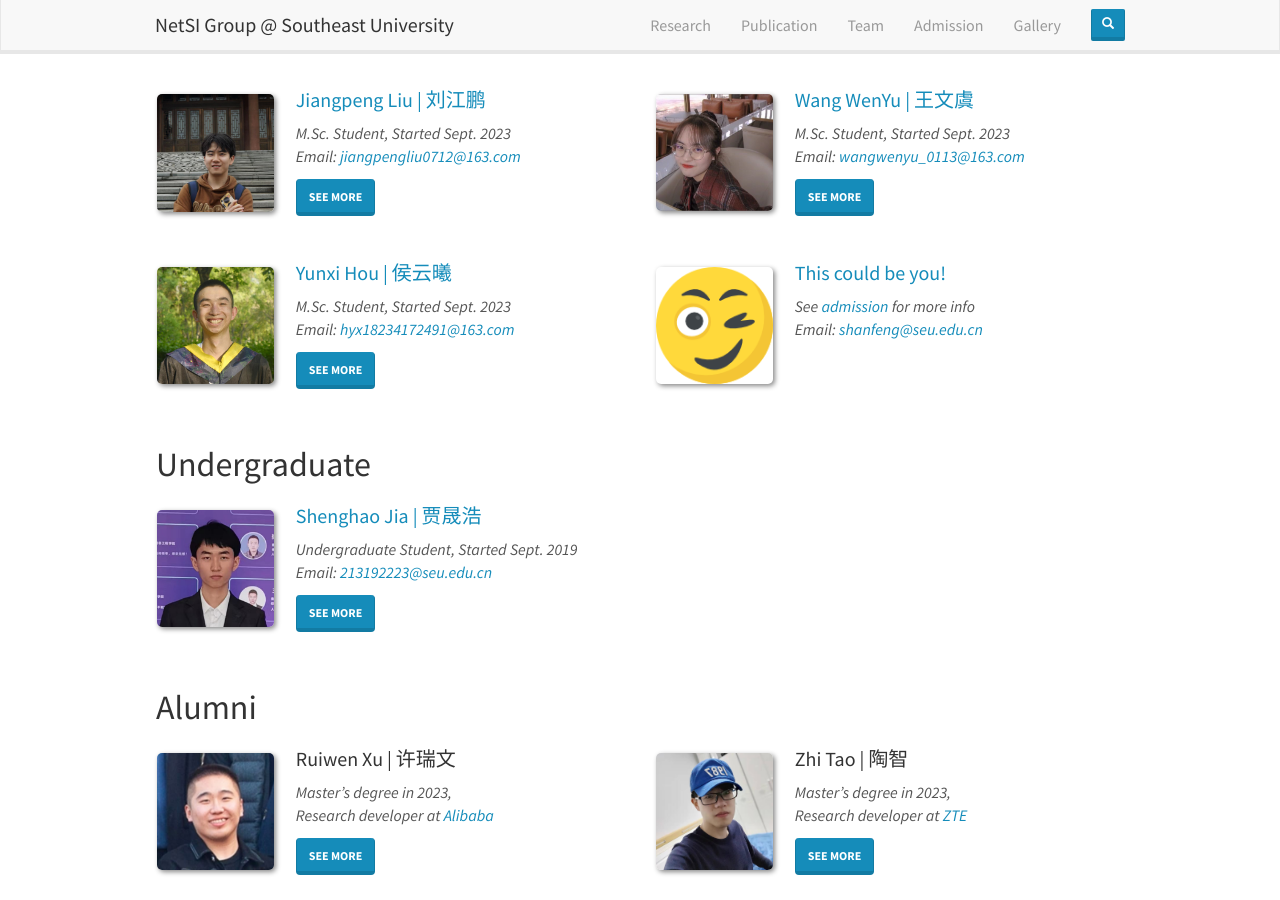
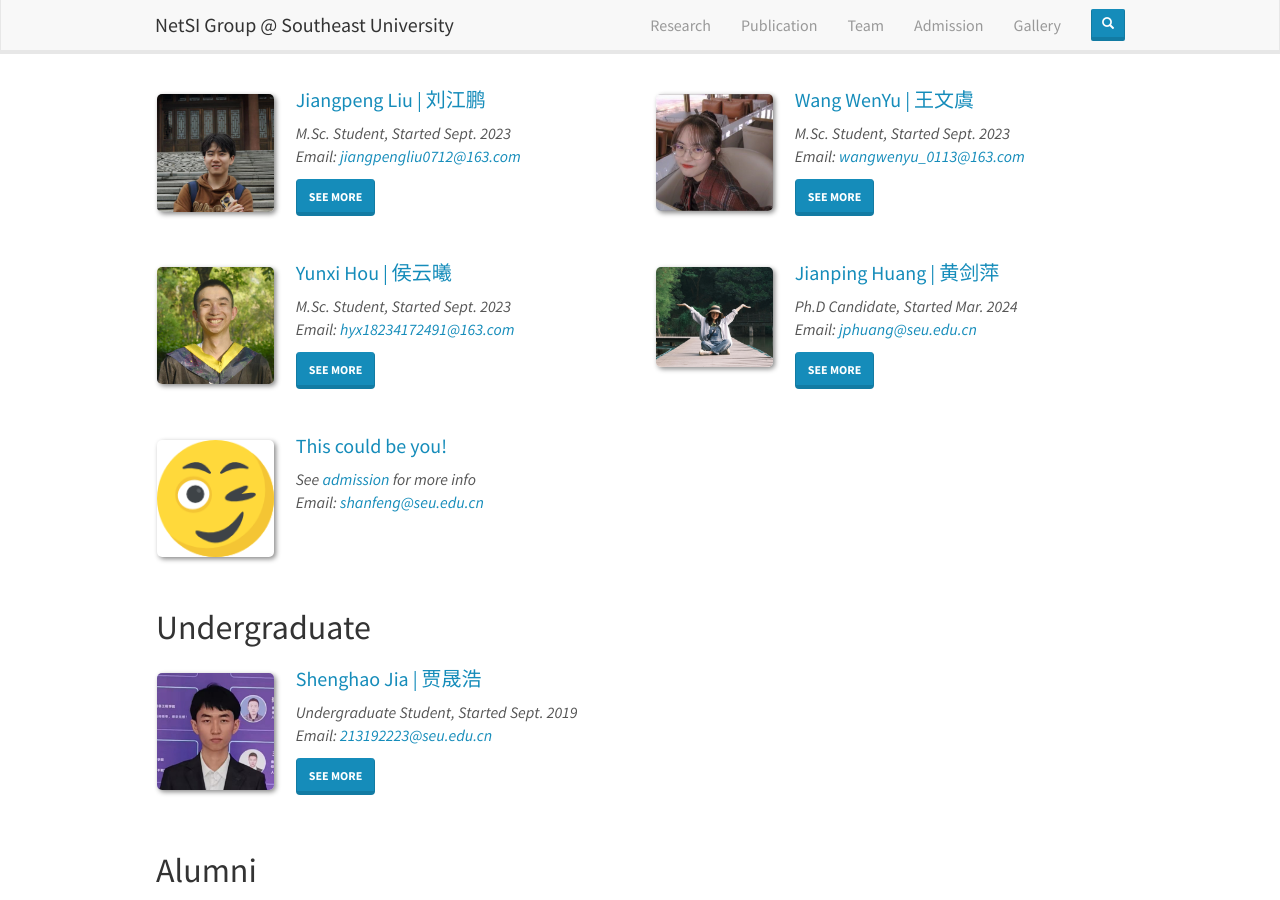
Before and after one commit to SEU-NetSI/seu-netsi.github.io, a Jekyll site: the page built from _pages/team.md, in a window 1280 px wide and 900 px high, scrolled down 1337 px. Built offline with Jekyll 4.4.1, drawn with Linux system fonts in a browser that asks for light colours; nearby versions of some CDN libraries.

Commit message:
update huangjianping

```diff
--- a/_data/students.yml
+++ b/_data/students.yml
@@ -221,6 +221,22 @@
   correspondence:
     - "<b>Github:</b> <a href='https://github.com/hyx18234172491' target='_blank'>https://github.com/hyx18234172491</a>"
 
+- name: Jianping Huang
+  chinese: 黄剑萍
+  id: huangjianping
+  photo: huangjianping.jpg
+  info: Ph.D Candidate, Started Mar. 2024
+  email: jphuang@seu.edu.cn
+  link: https://github.com/hjp1997
+  education:
+    - "<b>2024.03 ~ Now:</b> Ph.D Candidate, <a href='https://cse.seu.edu.cn/main.htm' target='_blank'>School of Computer Science and Engineering</a>, <a href='https://www.seu.edu.cn/' target='_blank'>Southeast University</a>, China"
+    - "<b>2019.09 ~ 2022.06:</b> M.Sc, <a href='http://ccst.tyut.edu.cn/' target='_blank'>School of Computer Science and Engineering</a>, <a href='https://www.seu.edu.cn/' target='_blank'>Southeast University</a>, China"
+    - "<b>2015.09 ~ 2019.06:</b> B.Sc, <a href='https://cs.njust.edu.cn/' target='_blank'>School of Computer Science and Engineering</a>, <a href='https://www.njust.edu.cn/' target='_blank'>Nanjing University of Science and Technology</a>, China"
+  interest:
+    - "<b>Internet of Things</b>"
+    - "<b>Algorithm Design</b>"
+  correspondence:
+    - "<b>Github:</b> <a href='https://github.com/hjp1997' target='_blank'>https://github.com/hjp1997</a>"
 
 - name: "This could be you!"
   chinese: placeholder
```
Also changed, not shown: images/teampic/huangjianping.jpg (added).
